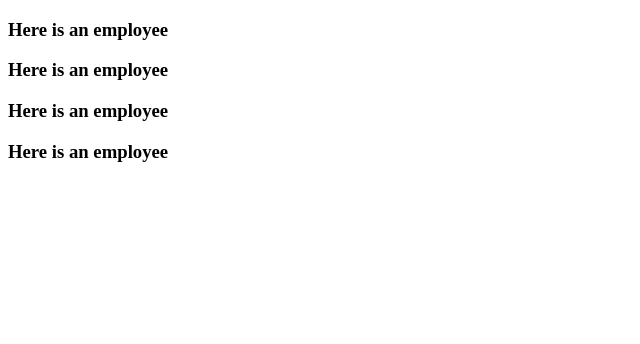
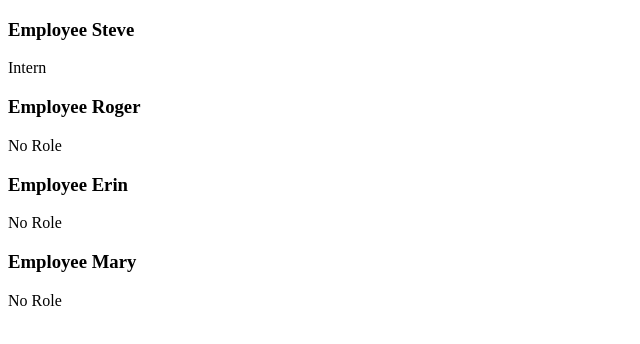
Before and after one commit to cauefelipe1/employees-manage-app, a React (Create React App) app: page / in a window 1280 px wide. Shown: the top 344 px of the page, without its empty margins (0-640 px from the left). Built offline with nearby package versions, Linux system fonts and the light colour scheme.

Commit message:
About to start the Hooks and State

```diff
--- a/src/App.js
+++ b/src/App.js
@@ -10,10 +10,10 @@ function App() {
       {console.log("We are about to list employees.")}
       {showEmployees ?
         <>
-          <Employee />
-          <Employee />
-          <Employee />
-          <Employee />
+          <Employee name="Steve" role="Intern"/>
+          <Employee name="Roger"/>
+          <Employee name="Erin"/>
+          <Employee name="Mary"/>
         </>
         :
         <p>You cannot see the employess</p>}
--- a/src/components/Employee.js
+++ b/src/components/Employee.js
@@ -1,5 +1,15 @@
-function Employee(){
-    return <h3>Here is an employee</h3>;
+function Employee(props){
+    return (
+        <>
+            <h3>Employee {props.name}</h3>
+            {
+                props.role ?
+                    <p class="role">{props.role}</p>
+                :
+                    <p class="norole">No Role</p>
+            }
+        </>
+    )
 }
 
 export default Employee;
```
